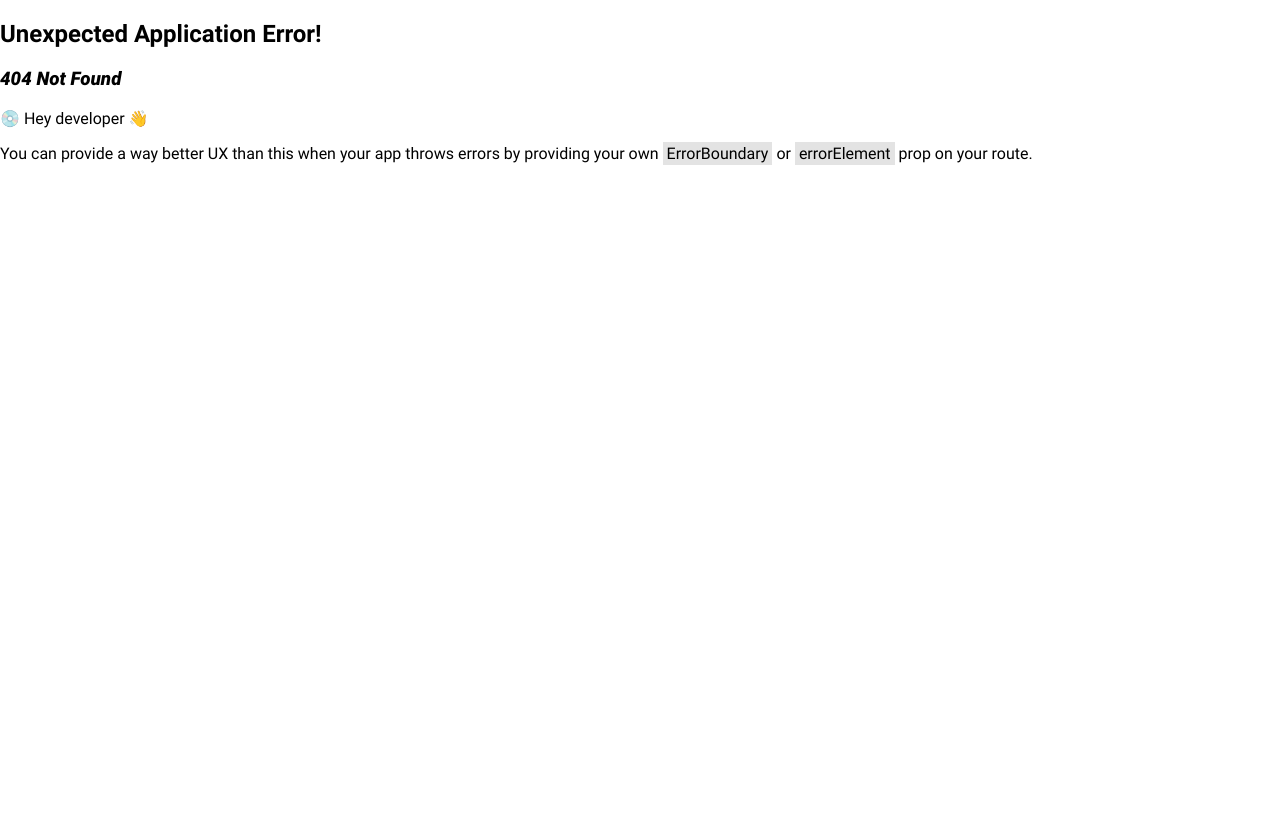
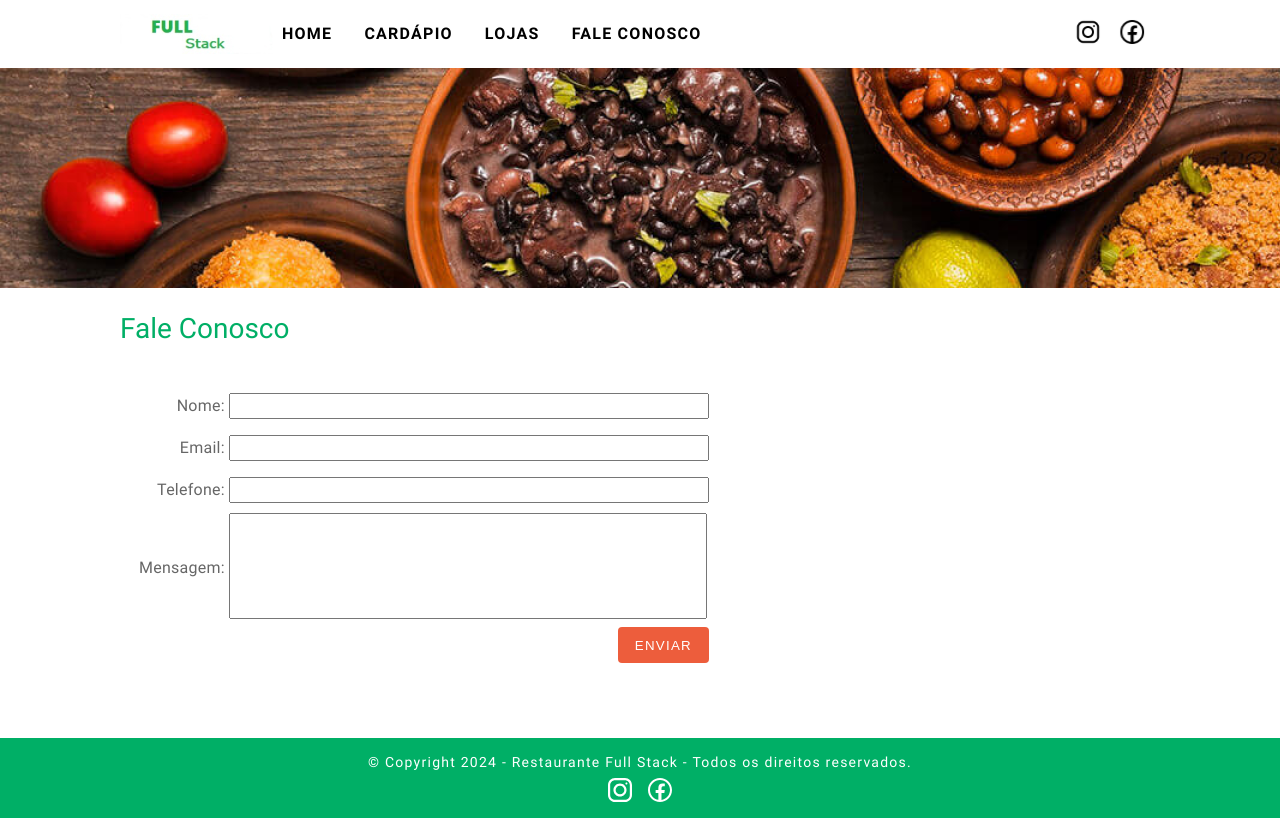
Before and after one commit to julianaqribeiro/front-end-full-stack-avancado, a React (Create React App) app: page /faleconosco in a window 1280 px wide. Before the commit this address had no page. Built offline with nearby package versions, Linux system fonts and the light colour scheme.

Commit message:
Criação da pagina Fale Conosco

```diff
--- a/package.json
+++ b/package.json
@@ -10,6 +10,7 @@
     "react-dom": "^18.3.1",
     "react-router-dom": "^6.23.1",
     "react-scripts": "5.0.1",
+    "react-toastify": "^10.0.5",
     "web-vitals": "^2.1.4"
   },
   "scripts": {
--- a/src/components/headerPage/HeaderPage.js
+++ b/src/components/headerPage/HeaderPage.js
@@ -20,6 +20,9 @@ const HeaderPage = () => {
                     <div className="itemMenu">
                         <Link to={"/lojas"}>LOJAS</Link>
                     </div>
+                    <div className="itemMenu">
+                        <Link to={"/faleconosco"}>FALE CONOSCO</Link>
+                    </div>
                 </div>
                 <div className="rede-social">
                     <div>
--- a/src/index.js
+++ b/src/index.js
@@ -8,6 +8,7 @@ import { createBrowserRouter, RouterProvider } from 'react-router-dom';
 import Home from './pages/home/Home.js';
 import Cardapio from './pages/cardapio/Cardapio.js';
 import Lojas from './pages/loja/Lojas';
+import FaleConosco from './pages/fale-conosco/FaleConosco.js';
 
 const router = createBrowserRouter([
   { path:"/",
@@ -16,6 +17,7 @@ const router = createBrowserRouter([
       { path:"/", element: <Home/> },
       { path:"cardapio", element: <Cardapio/> },
       { path:"lojas", element: <Lojas/> },
+      { path:"faleconosco", element: <FaleConosco/> },
   ] },
 ]);
 
--- /dev/null
+++ b/src/pages/fale-conosco/FaleConosco.css
@@ -0,0 +1,55 @@
+.form-faleconosco{
+    display: flex;
+    flex-direction: column;
+    gap: 16px;
+    padding: 16px;
+    width: 100%;
+}
+
+.div-botao-enviar{
+    display: flex;
+    flex-direction: row;
+    justify-content: flex-end;
+    height: auto;
+    width: 50%;
+    padding-left: 8px;
+    padding-bottom: 8px;
+}
+
+.botao-enviar{
+    height: 36px;
+    width: 91px;
+    background-color: #ED5D3C;
+    color: white;
+    border: 0px;
+    border-radius: 4px;
+    letter-spacing: 1.25px;
+    cursor: pointer;
+}
+
+.nome-campo{
+    width: 60px;
+    color: rgba(0, 0, 0, 0.6);
+    font-size: 16px;
+    line-height: 20px;
+    letter-spacing: 0.25px;
+    text-align: right;
+}
+
+.campo{
+    width: 50%;
+    color: rgba(0, 0, 0, 0.6);
+    font-size: 16px;
+    line-height: 20px;
+    letter-spacing: 0.25px;
+}
+
+.campo-mensagem{
+    width: 50%;
+    height: 100px;
+    resize: none;
+}
+
+tr{
+    height: 40px;
+}
--- /dev/null
+++ b/src/pages/fale-conosco/FaleConosco.js
@@ -0,0 +1,60 @@
+import './FaleConosco.css';
+import TituloPrincipal from "../../components/tituloPrincipal/TituloPrincipal";
+import {ToastContainer, toast } from 'react-toastify';
+import 'react-toastify/dist/ReactToastify.css';
+
+const FaleConosco = () => {
+
+
+    function clickEnviar() {
+        toast.success("Success Notification !", {
+            duration: 4000,
+            position: 'top-right',
+          });
+    }
+
+    return (
+        <div>
+            <TituloPrincipal texto={"Fale Conosco"}></TituloPrincipal>
+
+            <form className="form-faleconosco">
+                <table>
+                    <tbody>
+                        <tr>
+                            <td className='nome-campo'>Nome:</td>
+                            <td><input className='campo' type="text" name="nome" /></td>
+                        </tr>
+                        <tr>
+                            <td className='nome-campo'>Email:</td>
+                            <td><input className='campo' type="text" name="email" /></td>
+                        </tr>
+                        <tr>
+                            <td className='nome-campo'>Telefone:</td>
+                            <td><input className='campo' type="text" name="telefone" /></td>
+                        </tr>
+                        <tr>
+                            <td className='nome-campo'>Mensagem:</td>
+                            <td>
+                                <textarea className='campo-mensagem'></textarea>
+                            </td>
+                        </tr>
+                        <tr>
+                            <td>
+                            </td>
+                            <td>
+                                <div className="div-botao-enviar">
+                                    <button type="button" className='botao-enviar' onClick={clickEnviar}>ENVIAR</button>
+                                    <ToastContainer />
+                                </div>
+                            </td>
+                        </tr>
+                    </tbody>
+                </table>
+            </form>
+        </div>
+    );
+
+
+}
+
+export default FaleConosco
--- a/src/pages/loja/Lojas.js
+++ b/src/pages/loja/Lojas.js
@@ -68,7 +68,7 @@ const Lojas = () => {
 
         return (
             <div>
-                <TituloPrincipal texto={"Cardápio"}></TituloPrincipal>
+                <TituloPrincipal texto={"Nossas Lojas"}></TituloPrincipal>
                 <div className="container-tabBar">
                     <span>carregando...</span>
                 </div>
```
Also changed, not shown: 1 other file (tests, documents, lock files or other folders).
